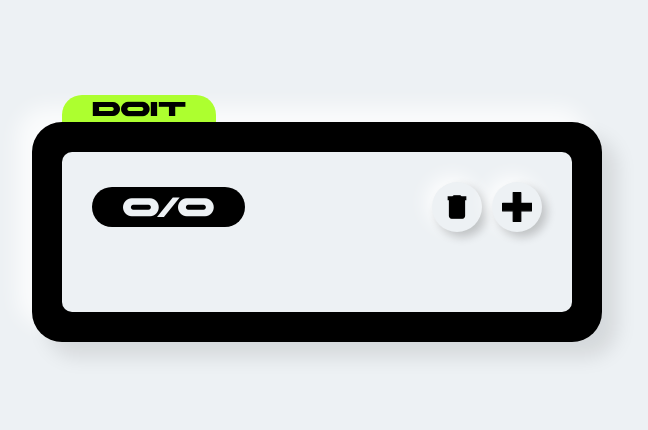
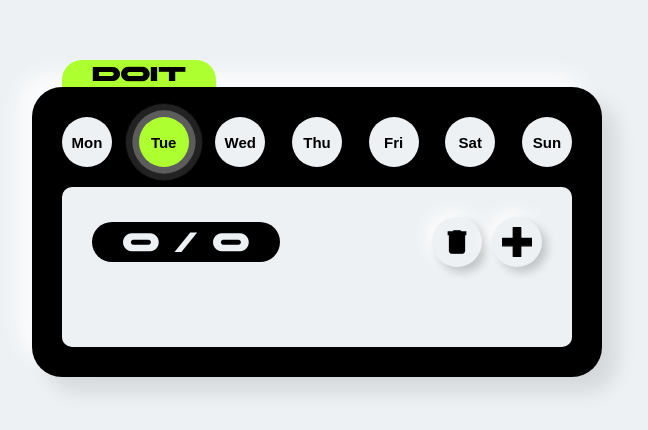
Before and after one commit to R2-D1/todo, an Angular app: page / in a window 1280 px wide. Shown: the part 168-598 px from the top of the page, without its empty margins (323-971 px from the left). Built offline with nearby package versions, Linux system fonts and the light colour scheme.

Commit message:
task for each day of the week

```diff
--- a/src/app/models/task.model.ts
+++ b/src/app/models/task.model.ts
@@ -1,4 +1,5 @@
 export interface Task {
+  day: string;
  name: string;
  completed: boolean;
  priority: string;
--- a/src/app/todo/todo.component.css
+++ b/src/app/todo/todo.component.css
@@ -1,9 +1,11 @@
+@import url(../../assets/styles/pulse.css);
+
 .todo {
   position: relative;
   padding: 30px;
   border-radius: 30px;
   background-color: var(--main-color);
-  box-shadow: 15px 15px 20px rgba(0,0,0,0.1), -15px -15px 20px #fffb;
+  box-shadow: 15px 15px 20px rgba(0, 0, 0, 0.1), -15px -15px 20px #fffb;
 }
 
 .todo__body {
@@ -55,7 +57,7 @@
   top: 30px;
   left: 30px;
   right: 30px;
-  padding: 20px;
+  padding: 20px 0;
   background-color: var(--main-color);
 }
 
@@ -67,3 +69,40 @@
 .todo__name {
   flex: 1;
 }
+
+.days {
+  display: flex;
+  gap: 10px;
+  justify-content: space-between;
+  margin-bottom: 20px;
+}
+
+.days__item {
+  font-size: 15px;
+  font-weight: bold;
+  border: none;
+  cursor: pointer;
+  background-color: transparent;
+  border-radius: 50%;
+}
+
+.days__item-name {
+  position: relative;
+  display: flex;
+  justify-content: center;
+  align-items: center;
+  width: 50px;
+  height: 50px;
+  border-radius: 50%;
+  background-color: var(--secondary-color);
+  color: var(--main-color);
+  z-index: 1;
+}
+
+.days__item_active .days__item-name {
+  background-color: var(--accent-color);
+}
+
+/*.days__item_current .days__item-name {*/
+/*  background-color: red !important;*/
+/*}*/
--- a/src/app/todo/todo.component.html
+++ b/src/app/todo/todo.component.html
@@ -1,8 +1,22 @@
 <div class="todo">
+  <div class="days">
+    @for (day of weekDays; track day) {
+      <button
+        (click)="setCurrentDay(day)"
+        class="days__item"
+        [ngClass]="{
+          days__item_active: activeDay === day,
+          pulse: currentDay === day
+        }"
+      >
+       <span class="days__item-name">{{ day }}</span>
+      </button>
+    }
+  </div>
   <div class="todo__body">
     <div class="todo__header">
       <div class="todo__progress">
-        {{ completedTasks }}/{{ tasks.length }}
+        {{ completedTasks }} / {{ tasksLength }}
       </div>
       <div class="todo__header-control">
         <button (click)="removeAllTasks()" class="button button_primary">
@@ -19,12 +33,14 @@
     </div>
     <div class="todo__tasks">
       @for (task of tasks; track task; let i = $index) {
+        @if(task.day === activeDay) {
         <app-task
           [task]="task"
           (removeTaskEmitter)="removeTask(i)"
           (showEditFormEmitter)="showEditForm(i)"
           (completeTaskEmitter)="completeTask(i)"
         ></app-task>
+        }
       }
     </div>
     @if (isFormShown) {
--- a/src/app/todo/todo.component.ts
+++ b/src/app/todo/todo.component.ts
@@ -4,6 +4,7 @@ import { FormControl, FormGroup, Validators, FormsModule, ReactiveFormsModule }
 import {TodoForm, TodoFormData} from "./todo.form";
 import {priorities} from "../static-data/priorities";
 import { TaskComponent } from './task/task.component';
+import {NgClass} from "@angular/common";
 
 
 @Component({
@@ -11,7 +12,7 @@ import { TaskComponent } from './task/task.component';
     templateUrl: './todo.component.html',
     styleUrls: ['./todo.component.css'],
     standalone: true,
-    imports: [TaskComponent, FormsModule, ReactiveFormsModule]
+  imports: [TaskComponent, FormsModule, ReactiveFormsModule, NgClass]
 })
 export class TodoComponent implements OnInit {
   public tasks: Task[] = [];
@@ -19,7 +20,11 @@ export class TodoComponent implements OnInit {
   public isFormShown:boolean = false;
   protected isEditMode: boolean = false;
   public taskForEdit: number | null = null;
-  protected completedTasks: number = 0;
+  public weekDays: string[] = ['Mon', 'Tue', 'Wed', 'Thu', 'Fri', 'Sat', 'Sun'];
+  public currentDay: string = this.weekDays[new Date().getDay() - 1];
+  public activeDay: string = this.currentDay;
+  public completedTasks: number = 0;
+  public tasksLength: number = 0;
 
   protected readonly priorities = priorities;
 
@@ -35,13 +40,14 @@ export class TodoComponent implements OnInit {
   }
 
   protected onSubmit(): undefined {
-    this.isEditMode ? this.editTask() : this.addTask()
+    this.isEditMode ? this.editTask() : this.addTask();
   }
 
   public addTask(): undefined {
     const taskData = this.form.getRawValue() as TodoFormData;
 
     const task: Task = {
+      day: this.activeDay,
       name: taskData.name,
       priority: taskData.priority,
       completed: false,
@@ -50,6 +56,7 @@ export class TodoComponent implements OnInit {
     this.tasks.push(task);
     this.sortTasks();
     this.updateStorage();
+    this.countTasks();
     this.isFormShown = false;
   }
 
@@ -100,9 +107,23 @@ export class TodoComponent implements OnInit {
     this.isEditMode = false;
   }
 
-  protected hideForm(): undefined {
+  public hideForm(): undefined {
     this.isFormShown = false;
     this.form.controls.name.setValue(null);
+  }
+
+  public setCurrentDay(day: string): undefined {
+    this.activeDay = day;
+    this.countCompletedTasks();
+    this.countTasks();
+  }
+
+  // ------------------------------
+  // Private Methods
+  // ------------------------------
+
+  private countTasks(): undefined {
+    this.tasksLength = this.tasks.filter(task => task.day === this.activeDay).length;
   }
 
   private updateStorage(): undefined {
@@ -114,11 +135,12 @@ export class TodoComponent implements OnInit {
     if (tasks) {
       this.tasks = JSON.parse(tasks);
       this.countCompletedTasks();
+      this.countTasks();
     }
   }
 
   private countCompletedTasks(): undefined {
-    this.completedTasks = this.tasks.filter(task => task.completed).length;
+    this.completedTasks = this.tasks.filter(task => task.completed && task.day === this.activeDay).length;
   }
 
   private sortTasks(): undefined {
--- /dev/null
+++ b/src/assets/styles/pulse.css
@@ -0,0 +1,52 @@
+.pulse {
+  --background: 255, 255, 255;
+  --size: 3rem;
+  --duration: 5s;
+  --scale: 1.8;
+  --opacity: 0.4;
+
+  position: relative;
+  animation: pulse-shadow var(--duration) calc(2 * var(--duration) / 3) linear infinite
+}
+
+
+.pulse::after, .pulse::before {
+  content: '';
+  position: absolute;
+  left: 0;
+  top: 0;
+  width: 100%;
+  height: 100%;
+  background: rgb(var(--background));
+  border-radius: 100%;
+}
+
+.pulse:after {
+  animation: pulse var(--duration) linear infinite
+}
+
+.pulse:before {
+  animation: pulse var(--duration) calc(var(--duration) / 3) linear infinite
+}
+
+@keyframes pulse {
+  0% {
+    transform: scale(1);
+    opacity: var(--opacity);
+  }
+
+  100% {
+    transform: scale(var(--scale));
+    opacity: 0;
+  }
+}
+
+@keyframes pulse-shadow {
+  0% {
+    box-shadow: 0 0 0 0 rgba(var(--background), var(--opacity))
+  }
+
+  100% {
+    box-shadow: 0 0 0 20px rgba(var(--background), 0)
+  }
+}
```
